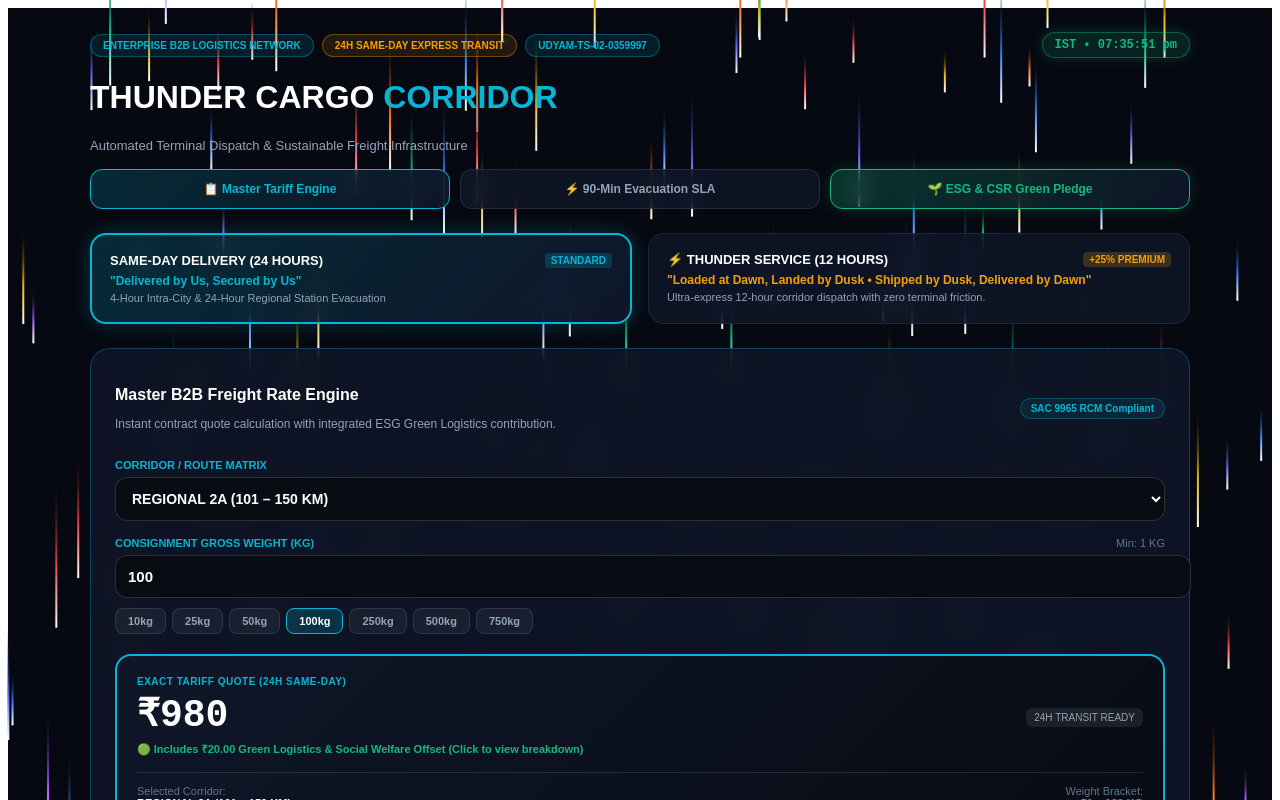
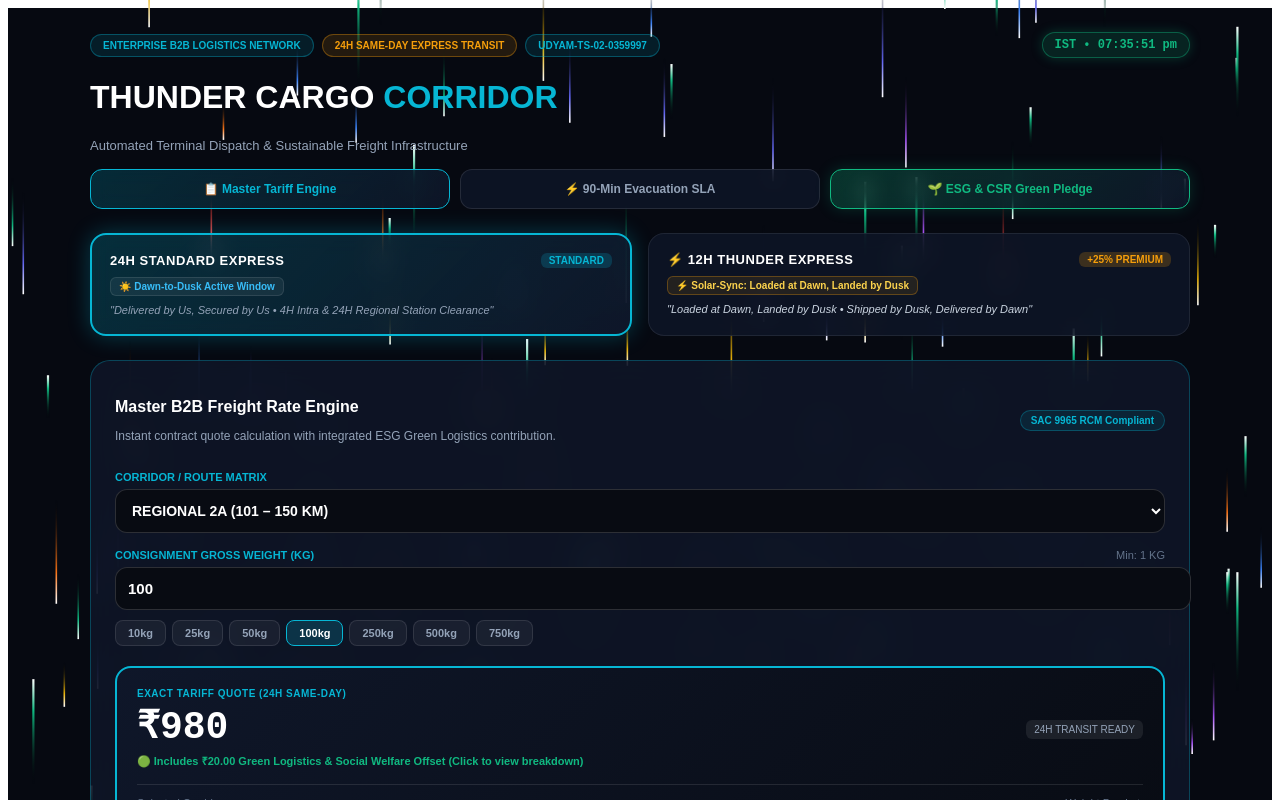
Before and after one commit to thundercargo/tcc-portal, a Next.js app: page / in a window 1280 px wide. Shown: the top 800 px of the page. Built offline with nearby package versions, Linux system fonts and the light colour scheme.

Commit message:
Update page.tsx

```diff
--- a/app/page.tsx
+++ b/app/page.tsx
@@ -32,21 +32,26 @@ const VIBGYOR_COLORS = [
 
 export default function TCCPortal() {
   const [clock, setClock] = useState('--:--:-- am');
+  const [currentHour, setCurrentHour] = useState(12);
   const [serviceMode, setServiceMode] = useState<'24H' | 'THUNDER'>('24H');
   const [corridor, setCorridor] = useState('REG_2A');
   const [weight, setWeight] = useState<number>(100);
   const [activeModal, setActiveModal] = useState<'TARIFF' | 'SLA' | 'ESG' | null>(null);
 
-  // Live IST Clock
+  // Live IST Clock & Hour Telemetry
   useEffect(() => {
     const timer = setInterval(() => {
       const now = new Date();
+      setCurrentHour(now.getHours());
       setClock(now.toLocaleTimeString('en-US', { timeZone: 'Asia/Kolkata', hour12: true, hour: '2-digit', minute: '2-digit', second: '2-digit' }).toLowerCase());
     }, 1000);
     return () => clearInterval(timer);
   }, []);
 
-  // Multi-Color VIBGYOR Falling Crystal Rain Canvas
+  // Determine active solar window based on IST hour (Dawn: 6 AM - 6 PM, Dusk: 6 PM - 6 AM)
+  const isDawnWindow = currentHour >= 6 && currentHour < 18;
+
+  // Biophilic Carbon-Balance Dual-Vector Canvas Background Animation
   useEffect(() => {
     const canvas = document.getElementById('particle-canvas') as HTMLCanvasElement;
     if (!canvas) return;
@@ -60,15 +65,19 @@ export default function TCCPortal() {
     window.addEventListener('resize', resize);
     resize();
 
-    const particles: { x: number; y: number; len: number; speed: number; alpha: number; color: string }[] = [];
-    for (let i = 0; i < 140; i++) {
+    // Downward Cargo Streams & Upward Eco-Pulses
+    const particles: { x: number; y: number; len: number; speed: number; alpha: number; color: string; type: 'cargo' | 'eco' }[] = [];
+
+    for (let i = 0; i < 150; i++) {
+      const isEco = i % 3 === 0; // 33% upward eco-pulses representing carbon balance
       particles.push({
         x: Math.random() * canvas.width,
         y: Math.random() * canvas.height,
-        len: Math.random() * 120 + 40,
-        speed: Math.random() * 3.5 + 1.5,
-        alpha: Math.random() * 0.7 + 0.3,
-        color: VIBGYOR_COLORS[Math.floor(Math.random() * VIBGYOR_COLORS.length)]
+        len: Math.random() * 90 + 30,
+        speed: isEco ? -(Math.random() * 2 + 0.8) : Math.random() * 3.5 + 1.2,
+        alpha: Math.random() * 0.6 + 0.2,
+        color: isEco ? '#10b981' : VIBGYOR_COLORS[Math.floor(Math.random() * VIBGYOR_COLORS.length)],
+        type: isEco ? 'eco' : 'cargo'
       });
     }
 
@@ -76,21 +85,26 @@ export default function TCCPortal() {
     function draw() {
       ctx.clearRect(0, 0, canvas.width, canvas.height);
       particles.forEach(p => {
-        const grad = ctx.createLinearGradient(p.x, p.y, p.x, p.y + p.len);
+        const grad = ctx.createLinearGradient(p.x, p.y, p.x, p.y + (p.type === 'eco' ? -p.len : p.len));
         grad.addColorStop(0, 'rgba(0,0,0,0)');
-        grad.addColorStop(0.6, p.color);
+        grad.addColorStop(0.7, p.color);
         grad.addColorStop(1, '#ffffff');
 
         ctx.strokeStyle = grad;
-        ctx.lineWidth = 2;
+        ctx.lineWidth = p.type === 'eco' ? 2.2 : 1.6;
         ctx.beginPath();
         ctx.moveTo(p.x, p.y);
-        ctx.lineTo(p.x, p.y + p.len);
+        ctx.lineTo(p.x, p.y + (p.type === 'eco' ? -p.len : p.len));
         ctx.stroke();
 
         p.y += p.speed;
-        if (p.y > canvas.height) {
+
+        // Loop boundaries
+        if (p.type === 'cargo' && p.y > canvas.height) {
           p.y = -p.len;
+          p.x = Math.random() * canvas.width;
+        } else if (p.type === 'eco' && p.y < -p.len) {
+          p.y = canvas.height + p.len;
           p.x = Math.random() * canvas.width;
         }
       });
@@ -104,7 +118,7 @@ export default function TCCPortal() {
     };
   }, []);
 
-  // Calculation Logic
+  // Rate Calculation Logic
   const data = TARIFFS[corridor] || TARIFFS.REG_2A;
   let basePrice = 0;
   let slabText = '';
@@ -125,7 +139,7 @@ export default function TCCPortal() {
   return (
     <main style={{ backgroundColor: '#060911', color: '#f8fafc', minHeight: '100vh', padding: '24px 16px 80px', fontFamily: 'sans-serif', position: 'relative', overflowX: 'hidden' }}>
 
-      {/* VIBGYOR Crystal Rain Canvas */}
+      {/* Biophilic Carbon-Balance Dual-Vector Canvas Background */}
       <canvas id="particle-canvas" style={{ position: 'fixed', top: 0, left: 0, width: '100vw', height: '100vh', pointerEvents: 'none', zIndex: 0 }} />
 
       <div style={{ maxWidth: '1100px', margin: '0 auto', position: 'relative', zIndex: 1 }}>
@@ -148,43 +162,57 @@ export default function TCCPortal() {
           <div onClick={() => setActiveModal('ESG')} style={{ background: 'linear-gradient(135deg, rgba(16,185,129,0.25), rgba(15,23,42,0.85))', border: '1px solid #10b981', borderRadius: '12px', padding: '12px', textAlign: 'center', fontSize: '12px', fontWeight: 700, color: '#10b981', cursor: 'pointer', backdropFilter: 'blur(10px)', boxShadow: '0 0 15px rgba(16,185,129,0.2)' }}>🌱 ESG & CSR Green Pledge</div>
         </div>
 
-        {/* Side-by-side Subheads */}
+        {/* OPTION B: DYNAMIC SHIFT-BADGE INTEGRATION SUBHEADS */}
         <div style={{ display: 'grid', gridTemplateColumns: '1fr 1fr', gap: '16px', marginBottom: '24px' }}>
+
+          {/* Same-Day Card */}
           <div
             onClick={() => setServiceMode('24H')}
             style={{
-              background: serviceMode === '24H' ? 'linear-gradient(135deg, rgba(6,182,212,0.2), rgba(15,23,42,0.95))' : 'rgba(15,23,42,0.75)',
+              background: serviceMode === '24H' ? 'linear-gradient(135deg, rgba(6,182,212,0.22), rgba(15,23,42,0.95))' : 'rgba(15,23,42,0.75)',
               border: serviceMode === '24H' ? '2px solid #06b6d4' : '1px solid rgba(255,255,255,0.08)',
               borderRadius: '16px', padding: '18px', cursor: 'pointer', transition: 'all 0.3s ease',
-              boxShadow: serviceMode === '24H' ? '0 0 20px rgba(6,182,212,0.25)' : 'none',
+              boxShadow: serviceMode === '24H' ? '0 0 22px rgba(6,182,212,0.3)' : 'none',
               backdropFilter: 'blur(12px)'
             }}
           >
-            <div style={{ fontSize: '13px', fontWeight: 800, color: '#fff', display: 'flex', justifyContent: 'space-between', alignItems: 'center', marginBottom: '6px' }}>
-              <span>SAME-DAY DELIVERY (24 HOURS)</span>
-              <span style={{ fontSize: '10px', color: '#06b6d4', background: 'rgba(6,182,212,0.2)', padding: '2px 6px', borderRadius: '4px' }}>STANDARD</span>
+            <div style={{ display: 'flex', justifyContent: 'space-between', alignItems: 'center', marginBottom: '8px' }}>
+              <span style={{ fontSize: '13px', fontWeight: 900, letterSpacing: '0.5px', color: '#fff' }}>24H STANDARD EXPRESS</span>
+              <span style={{ fontSize: '10px', color: '#06b6d4', background: 'rgba(6,182,212,0.2)', padding: '2px 8px', borderRadius: '6px', fontWeight: 700 }}>STANDARD</span>
             </div>
-            <div style={{ fontSize: '12px', color: '#06b6d4', fontWeight: 700, marginBottom: '4px' }}>"Delivered by Us, Secured by Us"</div>
-            <div style={{ fontSize: '11px', color: '#94a3b8' }}>4-Hour Intra-City & 24-Hour Regional Station Evacuation</div>
+
+            {/* Dynamic Shift Telemetry Badge */}
+            <div style={{ display: 'inline-flex', alignItems: 'center', gap: '6px', background: 'rgba(255,255,255,0.06)', border: '1px solid rgba(255,255,255,0.1)', padding: '3px 8px', borderRadius: '6px', fontSize: '10px', color: '#38bdf8', fontWeight: 700, marginBottom: '8px' }}>
+              {isDawnWindow ? '☀️ Dawn-to-Dusk Active Window' : '🌙 Dusk-to-Dawn Night Corridor'}
+            </div>
+
+            <div style={{ fontSize: '11px', color: '#94a3b8', fontStyle: 'italic' }}>"Delivered by Us, Secured by Us • 4H Intra & 24H Regional Station Clearance"</div>
           </div>
 
+          {/* Thunder Service Card */}
           <div
             onClick={() => setServiceMode('THUNDER')}
             style={{
-              background: serviceMode === 'THUNDER' ? 'linear-gradient(135deg, rgba(245,158,11,0.2), rgba(15,23,42,0.95))' : 'rgba(15,23,42,0.75)',
+              background: serviceMode === 'THUNDER' ? 'linear-gradient(135deg, rgba(245,158,11,0.22), rgba(15,23,42,0.95))' : 'rgba(15,23,42,0.75)',
               border: serviceMode === 'THUNDER' ? '2px solid #f59e0b' : '1px solid rgba(255,255,255,0.08)',
               borderRadius: '16px', padding: '18px', cursor: 'pointer', transition: 'all 0.3s ease',
-              boxShadow: serviceMode === 'THUNDER' ? '0 0 20px rgba(245,158,11,0.25)' : 'none',
+              boxShadow: serviceMode === 'THUNDER' ? '0 0 22px rgba(245,158,11,0.3)' : 'none',
               backdropFilter: 'blur(12px)'
             }}
           >
-            <div style={{ fontSize: '13px', fontWeight: 800, color: '#fff', display: 'flex', justifyContent: 'space-between', alignItems: 'center', marginBottom: '6px' }}>
-              <span>⚡ THUNDER SERVICE (12 HOURS)</span>
-              <span style={{ fontSize: '10px', color: '#f59e0b', background: 'rgba(245,158,11,0.2)', padding: '2px 6px', borderRadius: '4px' }}>+25% PREMIUM</span>
+            <div style={{ display: 'flex', justifyContent: 'space-between', alignItems: 'center', marginBottom: '8px' }}>
+              <span style={{ fontSize: '13px', fontWeight: 900, letterSpacing: '0.5px', color: '#fff' }}>⚡ 12H THUNDER EXPRESS</span>
+              <span style={{ fontSize: '10px', color: '#f59e0b', background: 'rgba(245,158,11,0.2)', padding: '2px 8px', borderRadius: '6px', fontWeight: 700 }}>+25% PREMIUM</span>
             </div>
-            <div style={{ fontSize: '12px', color: '#f59e0b', fontWeight: 700, marginBottom: '4px' }}>"Loaded at Dawn, Landed by Dusk • Shipped by Dusk, Delivered by Dawn"</div>
-            <div style={{ fontSize: '11px', color: '#94a3b8' }}>Ultra-express 12-hour corridor dispatch with zero terminal friction.</div>
+
+            {/* Dynamic Shift Telemetry Badge */}
+            <div style={{ display: 'inline-flex', alignItems: 'center', gap: '6px', background: 'rgba(245,158,11,0.1)', border: '1px solid rgba(245,158,11,0.3)', padding: '3px 8px', borderRadius: '6px', fontSize: '10px', color: '#fcd34d', fontWeight: 700, marginBottom: '8px' }}>
+              {isDawnWindow ? '⚡ Solar-Sync: Loaded at Dawn, Landed by Dusk' : '⚡ Lunar-Sync: Shipped by Dusk, Delivered by Dawn'}
+            </div>
+
+            <div style={{ fontSize: '11px', color: '#cbd5e1', fontStyle: 'italic' }}>"Loaded at Dawn, Landed by Dusk • Shipped by Dusk, Delivered by Dawn"</div>
           </div>
+
         </div>
 
         {/* Master Calculator Box */}
@@ -296,8 +324,8 @@ export default function TCCPortal() {
 
         {/* Footer */}
         <div style={{ textAlign: 'center', fontSize: '11px', color: '#64748b', borderTop: '1px solid rgba(255,255,255,0.08)', paddingTop: '20px' }}>
-          📞 +91 8340085989 &nbsp;|&nbsp; ✉️ tcc.cargodesk@gmail.com &nbsp;|&nbsp; 🛡️ MSME Registered: UDYAM-TS-02-0359997
-          <div style={{ marginTop: '6px' }}>Thunder Cargo Corridor (TCC) • South India B2B Last-Mile Logistics Infrastructure Framework</div>
+          📞 +91 8340085989 &nbsp;|&nbsp; ✉️ tcc.cargodesk@gmail.com &nbsp;|&nbsp; 🛡️ MSME Registered: UDYAM-TS-02-0359997[span_0](start_span)[span_0](end_span)
+          <div style={{ marginTop: '6px' }}>Thunder Cargo Corridor (TCC) • South India B2B Last-Mile Logistics Infrastructure Framework[span_1](start_span)[span_1](end_span)</div>
         </div>
 
       </div>
@@ -309,7 +337,7 @@ export default function TCCPortal() {
 
             <button onClick={() => setActiveModal(null)} style={{ position: 'absolute', top: '20px', right: '20px', background: 'rgba(255,255,255,0.06)', border: '1px solid rgba(255,255,255,0.12)', color: '#fff', borderRadius: '50%', width: '36px', height: '36px', cursor: 'pointer', display: 'flex', alignItems: 'center', justifyContent: 'center', fontWeight: 'bold' }}>✕</button>
 
-            {/* ESG & CSR GREEN PLEDGE - SEPARATE JAW-DROPPING CARDS WITH LOGOS */}
+            {/* ESG & CSR GREEN PLEDGE MODAL */}
             {activeModal === 'ESG' && (
               <div>
                 <div style={{ display: 'flex', alignItems: 'center', gap: '12px', marginBottom: '16px' }}>
```
